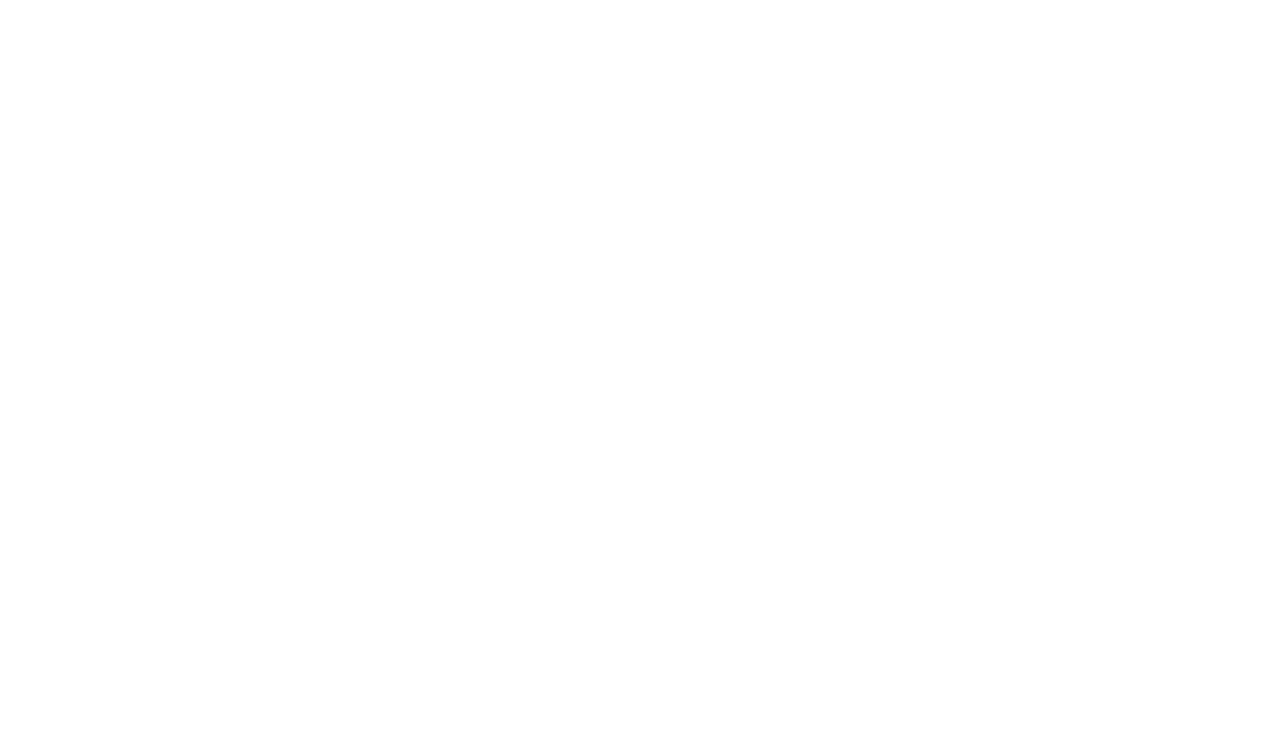
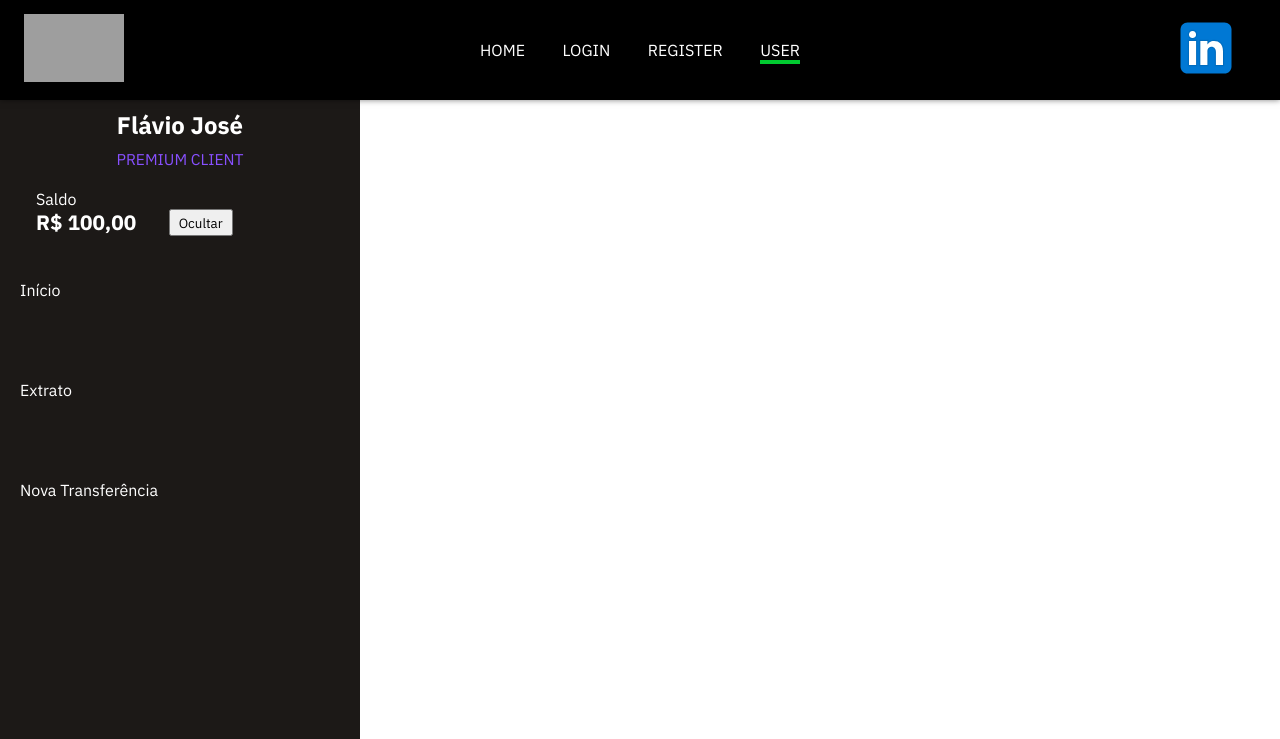
Before and after one commit to Flaviojcf/NG.cash_front, a React (Vite) app: page /User in a window 1280 px wide. Before the commit this address had no page. Shown: the top 739 px of the page. Built offline with nearby package versions, Linux system fonts and the light colour scheme; grey boxes are pictures that could not be loaded.

Commit message:
feat: create sidebar for user page.

```diff
--- a/src/App.tsx
+++ b/src/App.tsx
@@ -8,7 +8,6 @@
 
 function App() {
   return (
-
     <BrowserRouter>
       <AuthContextProvider>
         <ThemeProvider theme={defaultTheme}>
--- a/src/Router.tsx
+++ b/src/Router.tsx
@@ -3,12 +3,14 @@
 import { Home } from "./pages/Home";
 import { Login } from "./pages/Login";
 import { Register } from "./pages/Register";
+import { User } from "./pages/User";
 
 export function Router() {
   return (
     <Routes>
       <Route element={<DefaultLayout />}>
         <Route path="/" element={<Login />} />
+        <Route path="/User" element={<User />} />
         <Route path="/Register" element={<Register />} />
         <Route path="/Home" element={<Home />} />
       </Route>
--- a/src/components/Header/index.tsx
+++ b/src/components/Header/index.tsx
@@ -33,6 +33,9 @@
           </li>
           <li>
             <Link to="/Register" className={pathname === '/Register' ? "LinkBorderBottomColor" : ''}>REGISTER</Link>
+          </li>
+          <li>
+            <Link to="/User" className={pathname === '/User' ? "LinkBorderBottomColor" : ''}>USER</Link>
           </li>
         </LinkToPagesContainer>
 
--- /dev/null
+++ b/src/pages/User/index.tsx
@@ -0,0 +1,82 @@
+import { useState } from "react";
+import { Link } from "react-router-dom";
+import {
+  AvatarContainer,
+  BalanceContainer,
+  Container,
+  ImageContainer,
+  MenuContainer,
+  ProfileContainer,
+  ValueContainer,
+} from "./styles";
+
+export function User() {
+  const [show, setShow] = useState<boolean>(true);
+  const [selectedOption, setselectedOption] = useState("");
+
+  console.log(selectedOption);
+
+  return (
+    <Container>
+      <ProfileContainer>
+        <AvatarContainer>
+          <h2>Flávio José</h2>
+          <h3>PREMIUM CLIENT</h3>
+        </AvatarContainer>
+      </ProfileContainer>
+      <BalanceContainer>
+        <p>Saldo</p>
+        <ValueContainer>
+          {show ? (
+            <strong>
+              {new Intl.NumberFormat("pt-br", {
+                style: "currency",
+                currency: "BRL",
+              }).format(100)}
+            </strong>
+          ) : (
+            <strong>R$ ***,**</strong>
+          )}
+
+          <button onClick={() => setShow(!show)}>
+            {show ? "Ocultar" : "Mostrar"}
+          </button>
+        </ValueContainer>
+      </BalanceContainer>
+      <MenuContainer>
+        <ul>
+          <li
+            onClick={() => setselectedOption("inicio")}
+            className={selectedOption === "inicio" ? "LiSelected" : ""}
+          >
+            Início
+          </li>
+          <li
+            onClick={() => setselectedOption("Extrato")}
+            className={selectedOption === "Extrato" ? "LiSelected" : ""}
+          >
+            Extrato
+          </li>
+          <li
+            onClick={() => setselectedOption("Nova Transferência")}
+            className={
+              selectedOption === "Nova Transferência" ? "LiSelected" : ""
+            }
+          >
+            Nova Transferência
+          </li>
+          <li
+            onClick={() => setselectedOption("Cartões")}
+            className={selectedOption === "Cartões" ? "LiSelected" : ""}
+          >
+            Cartões
+          </li>
+        </ul>
+      </MenuContainer>
+      <ImageContainer>
+        <img src="trampolin-white.9465396.png" />
+        <img src="stone.fe058db.png" />
+      </ImageContainer>
+    </Container>
+  );
+}
--- /dev/null
+++ b/src/pages/User/styles.ts
@@ -0,0 +1,125 @@
+import styled from "styled-components";
+
+export const Container = styled.section`
+  display: flex;
+  flex-direction: column;
+
+  height: 55rem;
+  max-width: 22.5rem;
+  padding-top: 6.5rem;
+
+  color: ${(props) => props.theme.colors.white};
+  background: ${(props) => props.theme.colors["black-100"]};
+`;
+
+export const ProfileContainer = styled.div`
+  display: flex;
+
+  flex-direction: column;
+  align-items: center;
+
+  width: 100%;
+
+  padding-bottom: 1.25rem;
+`;
+
+export const AvatarContainer = styled.div`
+  display: flex;
+
+  flex-direction: column;
+  align-items: center;
+
+  margin-top: 0.3125rem;
+
+  > h3 {
+    margin: 0;
+    font-weight: 500;
+  }
+  > h3 {
+    font-weight: 400;
+    font-size: 0.975rem;
+    margin-top: 0.5rem;
+    color: ${(props) => props.theme.colors["purple-200"]};
+  }
+`;
+
+export const BalanceContainer = styled.div`
+  display: flex;
+  flex-direction: column;
+
+  padding-left: 10%;
+
+  width: 100%;
+
+  & > div > strong {
+    font-size: 1.3rem;
+    margin-right: 10%;
+  }
+`;
+
+export const ValueContainer = styled.div`
+  display: flex;
+
+  > strong {
+    font-size: 1.3rem;
+    margin-right: 10%;
+  }
+
+  > button {
+    min-width: 4rem;
+  }
+`;
+
+export const MenuContainer = styled.nav`
+  display: flex;
+  flex-direction: column;
+
+  > ul {
+    display: flex;
+    flex-direction: column;
+
+    gap: 1.5rem;
+    width: 100%;
+    height: 18.75rem;
+
+
+    margin-top: 1.5rem;
+    overflow-y: auto;
+
+    > li {
+      display: flex;
+      width: 100%;
+      border-left: 4px solid transparent;
+
+      line-height: 3.75rem;
+      padding-left: 1rem;
+      margin-bottom: 1rem;
+
+      &:hover {
+        background: ${(props) => props.theme.colors.gray};
+        border-left: 4px solid ${(props) => props.theme.colors.green};
+        cursor: pointer;
+      }
+    }
+  }
+
+  .LiSelected {
+    background: ${(props) => props.theme.colors.gray};
+    border-left: 4px solid ${(props) => props.theme.colors["purple-200"]};
+  }
+`;
+
+export const ImageContainer = styled.div`
+  display: flex;
+  align-items: center;
+  justify-content: center;
+
+  margin-top: auto;
+  margin-bottom: 0.5rem;
+
+  gap: 2rem;
+
+  > img {
+    max-width: 8rem;
+  }
+`;
```
Also changed, not shown: public/stone.fe058db.png (added), public/trampolin-white.9465396.png (added), src/components/Footer/styles.ts (line endings or trailing spaces).
